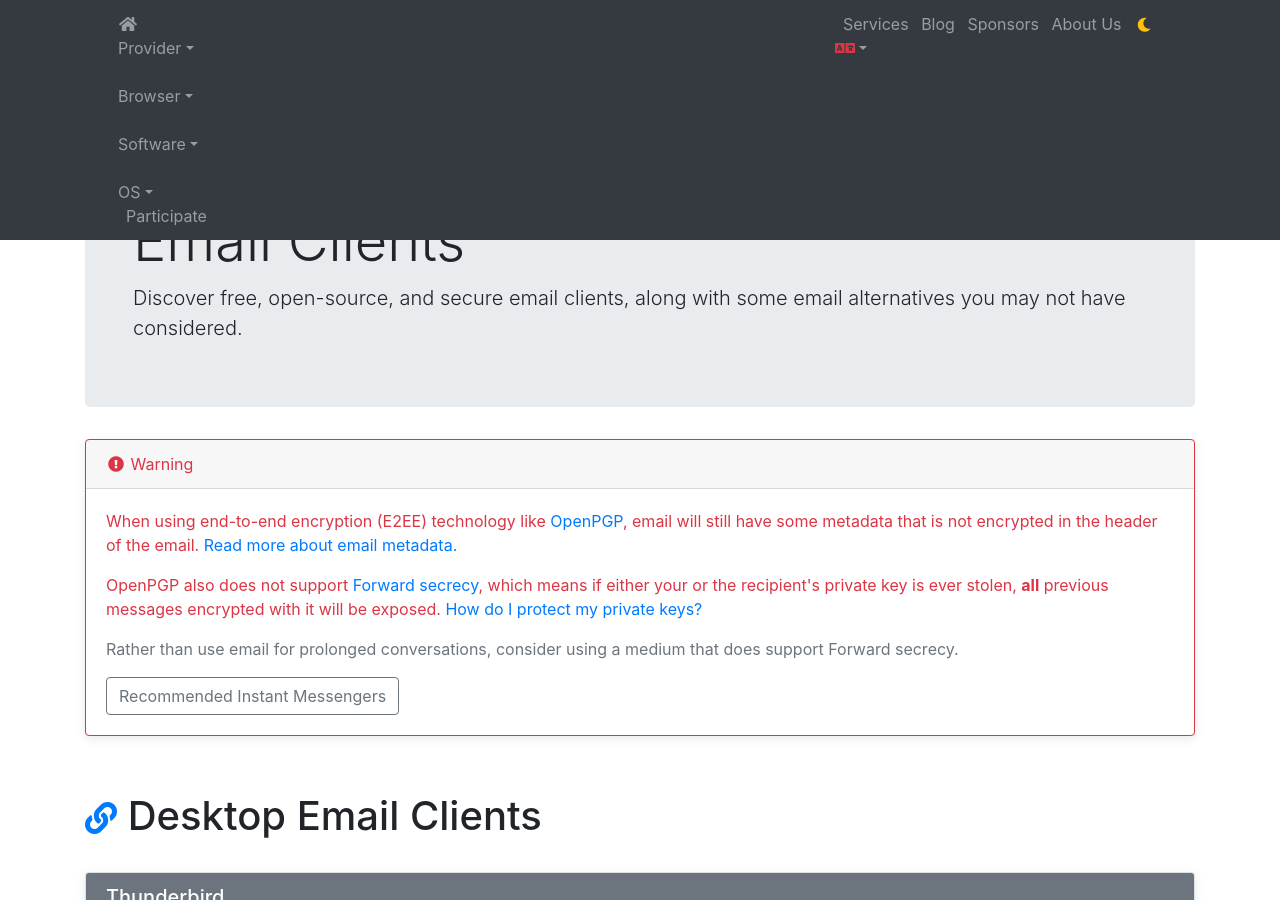
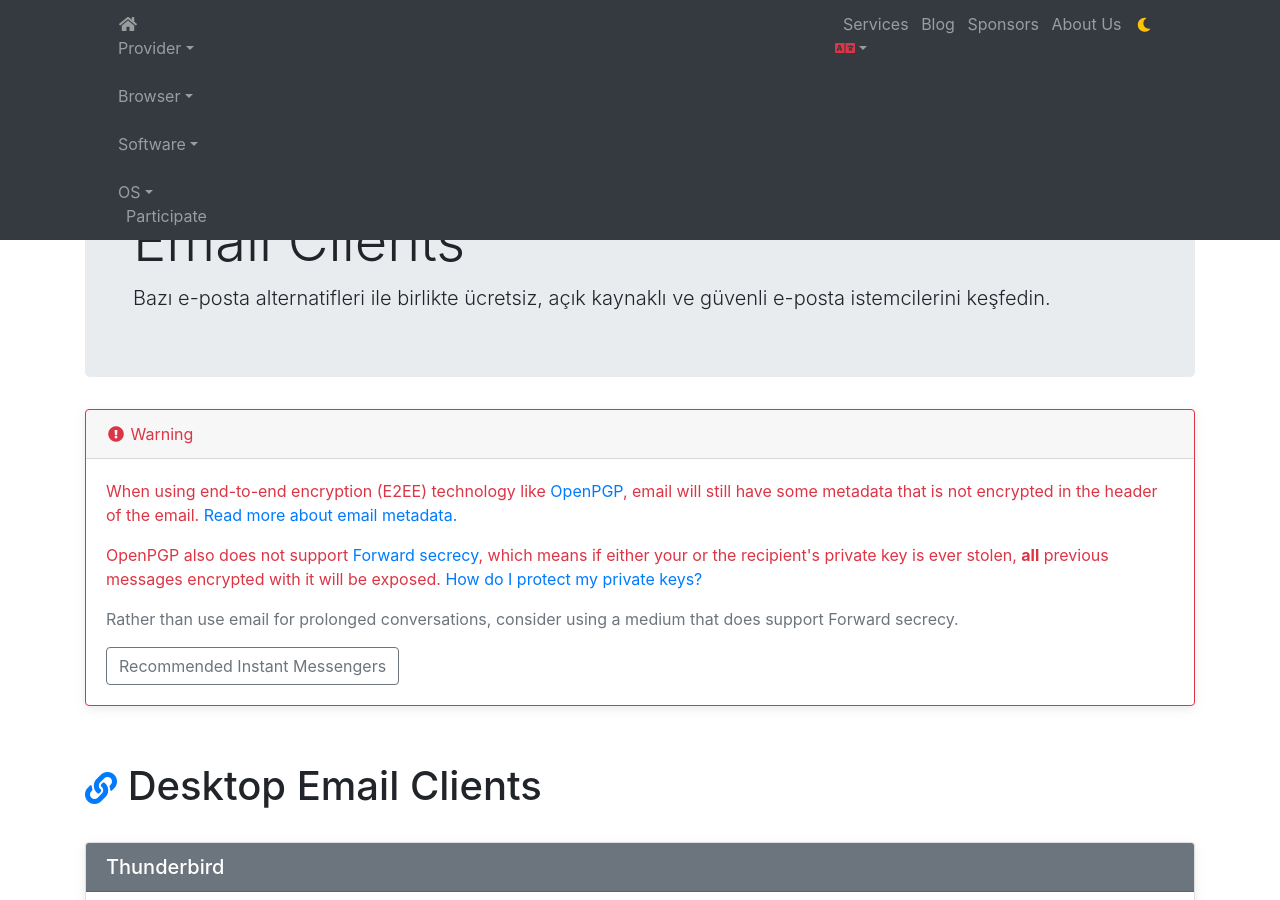
Before and after one commit to gizlen/gizlen.github.io, a Jekyll site: the page built from pages/software/email.html, in a window 1280 px wide and 900 px high. Built offline with Jekyll 4.4.1, drawn with Linux system fonts in a browser that asks for light colours.

Commit message:
Update email.html
Deneme123 :P

```diff
--- a/pages/software/email.html
+++ b/pages/software/email.html
@@ -2,7 +2,7 @@
 layout: page
 permalink: /software/email/
 title: "Email Clients"
-description: "Discover free, open-source, and secure email clients, along with some email alternatives you may not have considered."
+description: "Bazı e-posta alternatifleri ile birlikte ücretsiz, açık kaynaklı ve güvenli e-posta istemcilerini keşfedin."
 ---
 
 {% include sections/email-warning.html %}
```
